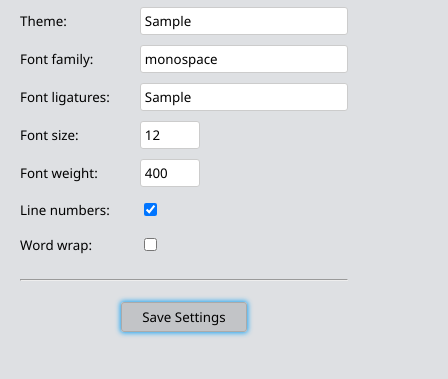
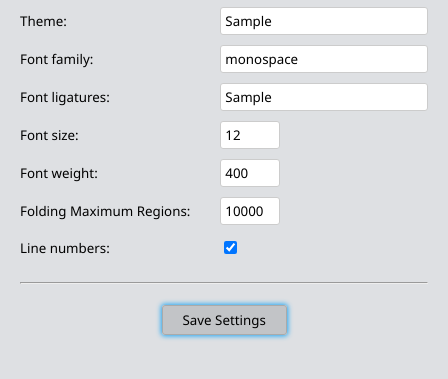
Before and after one commit to C057A5/monaco-viewer-js, a browser extension: page popup.html in a window 400 px wide. Both pictures are taken after typing "Sample", "Sample" into the empty fields and a click on the button "Save Settings". Shown: the part 107-486 px from the top of the page, 448 px wide, since content can reach past the window. Drawn offline with Linux system fonts and the light colour scheme.

Commit message:
word wrap kbd shortcut, max folding regions setting

```diff
--- a/popup.html
+++ b/popup.html
@@ -140,12 +140,12 @@
 				<td><input type="number" id="fontWeight" step="100" min="100" max="900" /></td>
 			</tr>
 			<tr>
+				<td>Folding Maximum Regions:</td>
+				<td><input type="number" id="foldingMaximumRegions" step="1000" min="1000" max="50000" /></td>
+			</tr>
+			<tr>
 				<td>Line numbers:</td>
 				<td><input type="checkbox" id="lineNumbers" /></td>
-			</tr>
-			<tr>
-				<td>Word wrap:</td>
-				<td><input type="checkbox" id="wordWrap" /></td>
 			</tr>
 			<tr>
 				<td colspan="2"><hr /></td>
--- a/scripts/popup.js
+++ b/scripts/popup.js
@@ -17,14 +17,14 @@ function loadSettings() {
 		if (!settings.fontWeight) settings.fontWeight = '400';
 		if (!settings.fontLigatures) settings.fontLigatures = '';
 		if (!settings.lineNumbers) settings.lineNumbers = true;
-		if (!settings.wordWrap) settings.wordWrap = false;
+		if (!settings.foldingMaximumRegions) settings.foldingMaximumRegions = 10000;
 		document.getElementById("theme").value = settings.theme;
 		document.getElementById("fontFamily").value = settings.fontFamily;
 		document.getElementById("fontSize").value = settings.fontSize;
 		document.getElementById("fontWeight").value = settings.fontWeight;
 		document.getElementById("fontLigatures").value = settings.fontLigatures;
 		document.getElementById("lineNumbers").checked = settings.lineNumbers;
-		document.getElementById("wordWrap").checked = settings.wordWrap;
+		document.getElementById("foldingMaximumRegions").value = settings.foldingMaximumRegions;
 		chrome.storage.sync.set({ settings: settings });
 	});
 }
@@ -47,7 +47,7 @@ function getSettings() {
 			fontSize: new Number(document.getElementById("fontSize").value).valueOf(),
 			fontWeight: document.getElementById("fontWeight").value,
 			lineNumbers: document.getElementById("lineNumbers").checked,
-			wordWrap: document.getElementById("wordWrap").checked,
+			foldingMaximumRegions: document.getElementById("foldingMaximumRegions").value,
 		}
 	};
 }
```
Also changed, not shown: scripts/monaco.js (+8 -4 lines).
